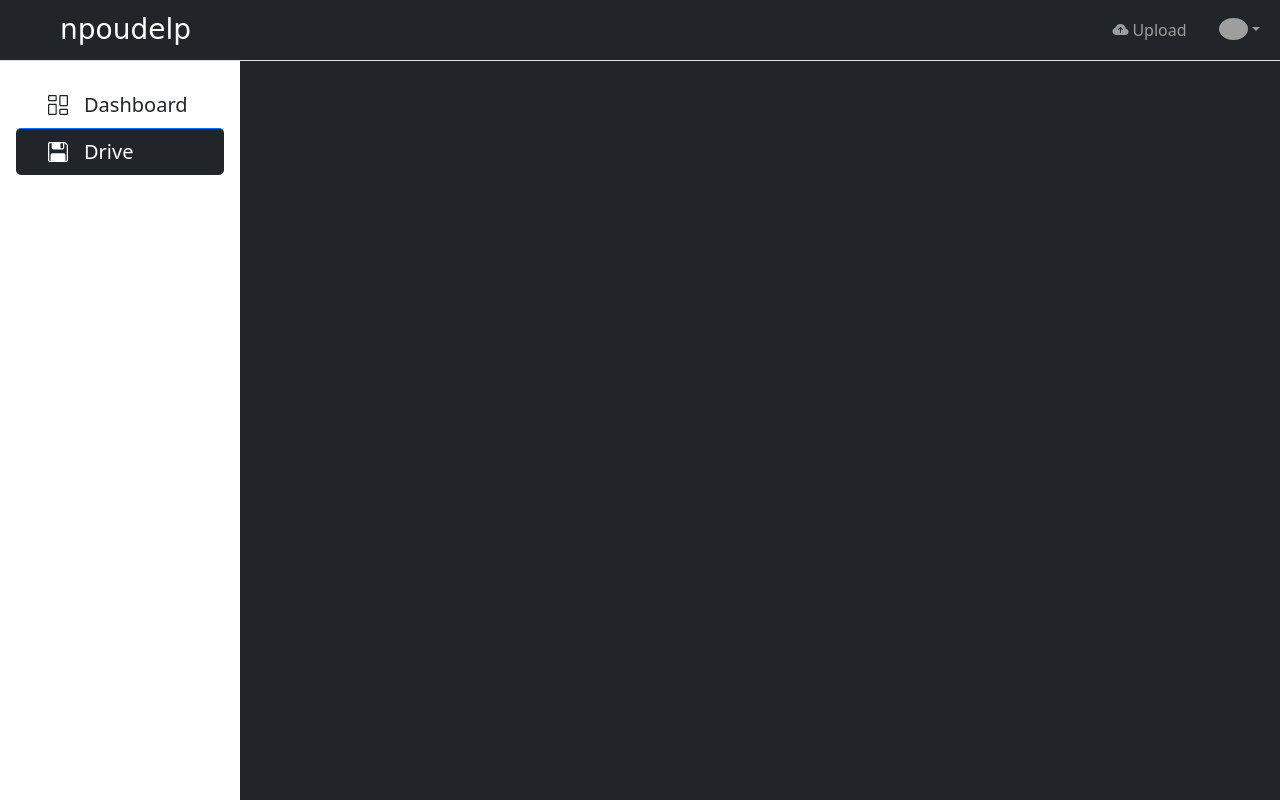
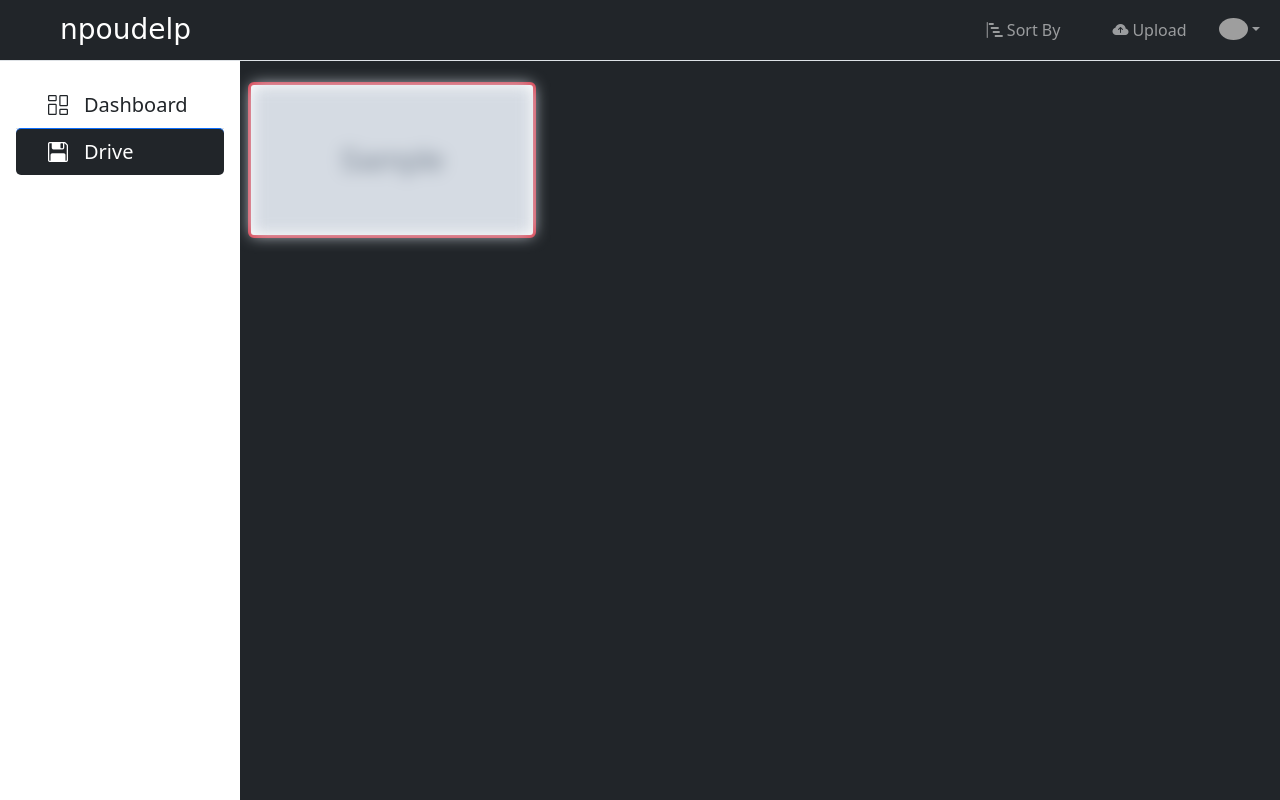
Before and after one commit to npoudelp/bqtbsb, a Django app: page /drive/ in a window 1280 px wide. Run offline with Django 4.2, Linux system fonts and the light colour scheme; tables that the repository leaves empty hold one stand-in row (values such as "Sample post"); grey boxes marked "Sample" are stand-in pictures; one stand-in notice (Sample message) is shown; some libraries are stand-ins or nearby versions; grey boxes are pictures that could not be loaded.

Commit message:
images rendering and basic ui touchup

```diff
--- a/templates/drive/drive.html
+++ b/templates/drive/drive.html
@@ -1,4 +1,5 @@
 {%extends 'frame.html'%}
+{%load crispy_forms_tags%}
 {%block title%}Drive | bqtbsb{% endblock %}
 
 {% block drive_active %}active{% endblock %}
@@ -8,33 +9,89 @@
     .modal-backdrop {
         z-index: -1;
     }
+
+    .red {
+        filter: blur(8px);
+        -webkit-filter: blur(8px);
+    }
+
+    .red:hover {
+        filter: blur(3px);
+        -webkit-filter: blur(3px);
+    }
+
+    .yellow {
+        filter: blur(8px);
+        -webkit-filter: blur(8px);
+    }
+
+    .yellow:hover {
+        filter: blur(0px);
+        -webkit-filter: blur(0px);
+    }
 </style>
 {% endblock %}
 
 {% block header_misc %}
+
+<a href="#" class="nav-link mx-3" data-bs-toggle="modal" data-bs-target="#sort_popup">
+    <i class="bi bi-bar-chart-steps mr-2"></i> Sort By
+</a>
+<!-- Modal -->
+<div class="modal fade text-dark" id="sort_popup" tabindex="0" role="dialog" aria-labelledby="sort_popup"
+    aria-hidden="true">
+    <div class="modal-dialog" role="document">
+        <div class="modal-content">
+            <div class="modal-body">
+                <div class="conteiner-fluid">
+                    <div class="row">
+                        <div class="col-md-6">
+                            <p class="lead">Filter By:</p>
+                            <div class="dropdown show border-bottom">
+                                <a class="dropdown-toggle text-decoration-none text-dark" href="#" role="button"
+                                    id="tag_drop" data-bs-toggle="dropdown" aria-haspopup="true"
+                                    aria-expanded="false">
+                                    Tags
+                                </a>
+                                <div class="dropdown-menu" aria-labelledby="tag_drop">
+                                    <a class="dropdown-item" href="#">Action</a>
+                                    <a class="dropdown-item" href="#">Another action</a>
+                                    <a class="dropdown-item" href="#">Something else here</a>
+                                </div>
+                            </div>
+                        </div>
+                        <div class="col-md-6">
+                            <p class="lead">Sort By:</p>
+                            <a class="dropdown-item border-bottom" href="#">Action</a>
+                            <a class="dropdown-item border-bottom" href="#">Another action</a>
+                            <a class="dropdown-item border-bottom" href="#">Something else here</a>
+                        </div>
+                    </div>
+                </div>
+            </div>
+
+        </div>
+    </div>
+</div>
+
+
 <a href="#" class="nav-link mx-3" data-bs-toggle="modal" data-bs-target="#upload_popup">
     <i class="bi bi-cloud-arrow-up-fill mx-1"></i>Upload
 </a>
 <!-- Modal -->
-<div class="modal fade" id="upload_popup" tabindex="0" role="dialog" aria-labelledby="upload_popup" aria-hidden="true">
+<div class="modal fade text-dark" id="upload_popup" tabindex="0" role="dialog" aria-labelledby="upload_popup"
+    aria-hidden="true">
     <div class="modal-dialog" role="document">
         <div class="modal-content">
             <div class="modal-header">
-                <h5 class="modal-title" id="model_header">Modal title</h5>
-                <span class="close" data-dismiss="modal" aria-label="Close">
-                    <span aria-hidden="true">
-                        <i class="bi bi-x-lg text-dark"></i>
-                    </span>
-                </span>
+                <h5 class="modal-title" id="model_header">Image Upload Form</h5>
             </div>
             <div class="modal-body">
-                <form action="{% url 'drive:upload_file' }" method="post" enctype="multipart/form-data">
+                <form action="" method="post" enctype="multipart/form-data">
                     {% csrf_token %}
-                    <div class="form-group">
-                        <label for="exampleInputEmail1">Choose your file</label>
-                        <input type="file" class="form-control" id="upload_file" name="upload_file"
-                            aria-describedby="upload_file" placeholder="Choose your file...">
-                    </div>
+                    <table>
+                        {{upload_form|crispy}}
+                    </table>
                     <div class="modal-footer">
                         <button type="submit" class="btn btn-dark">Upload</button>
                     </div>
@@ -50,9 +107,72 @@
 {% block body %}
 
 <div class="container-flex p-2">
-    <div class="container">
+    <div class="container-flex">
+        {% if images %}
+        <div class="row">
+            {% for image in images %}
+            <div class="col-md-3 my-3">
+                <div data-bs-toggle="modal" data-bs-target="#description_{{image.id}}"
+                    class="card border-3 {% if '2' in image.file_status %} border-success {% elif '1' in image.file_status %} border-warning {% else %} border-danger{%endif%}"
+                    style="width: 18rem;">
+                    <img class="card-img-top {% if '2' in image.file_status %}{% elif '1' in image.file_status %} yellow {% else %} red{%endif%}"
+                        src="{{image.file_path.url}}" height="150px">
+                </div>
+            </div>
 
+            <div class="modal fade text-dark" id="description_{{image.id}}" tabindex="0" role="dialog"
+                aria-labelledby="description_{{image.id}}" aria-hidden="true">
+                <div class="modal-dialog" role="document">
+                    <div class="modal-content">
+                        <div class="modal-header">
+                            <h5 class="modal-title" id="model_header">{{image.file_path}}</h5>
+                        </div>
+                        <div class="modal-body">
+                            <span class="lead">Upload Date: {{image.upload_date}}</span><br>
+                            <span class="lead">Image Shared: {{image.is_shared}}</span><br>
+                            <span class="lead">File Status:
+                                {% if '2' in image.file_status %}
+                                Unrestricted
+                                {% elif '1' in image.file_status %}
+                                Strict
+                                {% else %}
+                                Restricted
+                                {%endif%}
+                            </span><br>
+                            <div class="d-flex flex-row-reverse">
+                                <div class="p-2 mx-3">
+                                    <span onclick="delete_image('{{image.id}}')" class="btn btn-outline-danger">
+                                        <i class="bi bi-trash h4"></i>
+                                    </span>
+                                </div>
+                                <div class="p-2 mx-3">
+                                    <a href="{{image.file_path.url}}" download class="btn btn-outline-dark">
+                                        <i class="bi bi-cloud-download-fill h4"></i>
+                                    </a>
+                                </div>
+                            </div>
+                            <p class="my-2 ">
+                                <span class="">
+
+                                </span>
+                            </p>
+                        </div>
+                    </div>
+                </div>
+            </div>
+            {% endfor %}
+        </div>
+        {% endif %}
     </div>
 </div>
+{%endblock%}
 
-{%endblock%}
+{% block misc_script %}
+<script>
+    delete_image = (id) => {
+        if (confirm("Deleted files can never be recovered. Do you wish to process?")) {
+            window.location.href = "{% url 'drive:delete_file' id=1234 %}".replace(/1234/, id.toString());
+        }
+    }
+</script>
+{% endblock %}
--- a/templates/frame.html
+++ b/templates/frame.html
@@ -86,13 +86,27 @@
                 <!-- Toggle button -->
                 <button class="navbar-toggler" type="button" data-bs-toggle="collapse" data-bs-target="#sidebarMenu"
                     aria-controls="sidebarMenu" aria-expanded="false" aria-label="Toggle navigation">
-                    <i class="bi bi-award"></i>
+                    <i class="bi bi-columns-gap"></i>
                 </button>
 
                 <!-- Brand -->
                 <a class="navbar-brand mx-5" href="{% url 'dashboard' %}">
                     <span class="h3 " style="font-family: cursive;">npoudelp</span>
                 </a>
+
+                {%if messages%}
+                {%for message in messages%}
+
+                <div class="" id="message">
+                    <p
+                        class="text-center blockquote {% if 'success' in message.level_tag %} text-success  {% else %} text-danger {% endif %}">
+                        {{ message }}
+                    </p>
+
+                </div>
+
+                {%endfor%}
+                {%endif%}
 
                 <!-- Right links -->
                 <ul class="navbar-nav ms-auto d-flex flex-row">
@@ -128,9 +142,14 @@
         {% endblock %}
     </main>
     <!--Main layout-->
+    {% block misc_script %}
 
+    {% endblock %}
     <script>
-
+        setTimeout(()=>{
+            document.getElementById("message").textContent = null;
+        }, 3000
+        )
     </script>
 
     <script src="https://cdnjs.cloudflare.com/ajax/libs/jquery/3.7.1/jquery.js"
```
